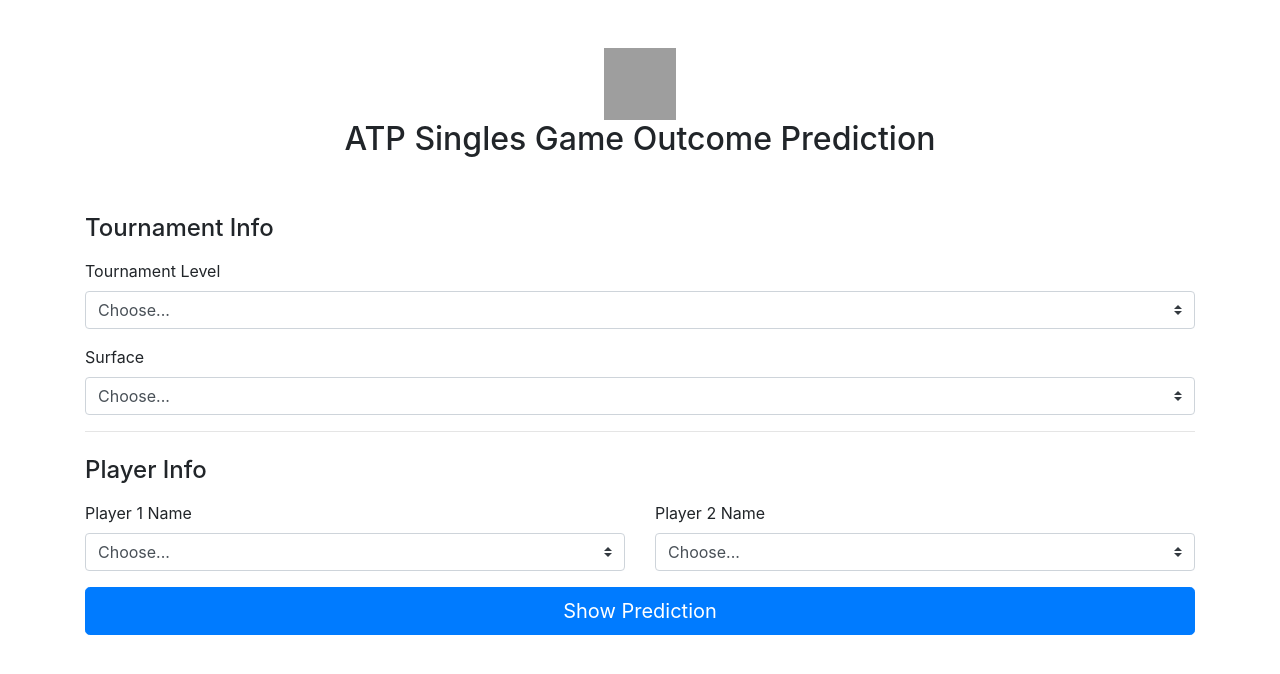
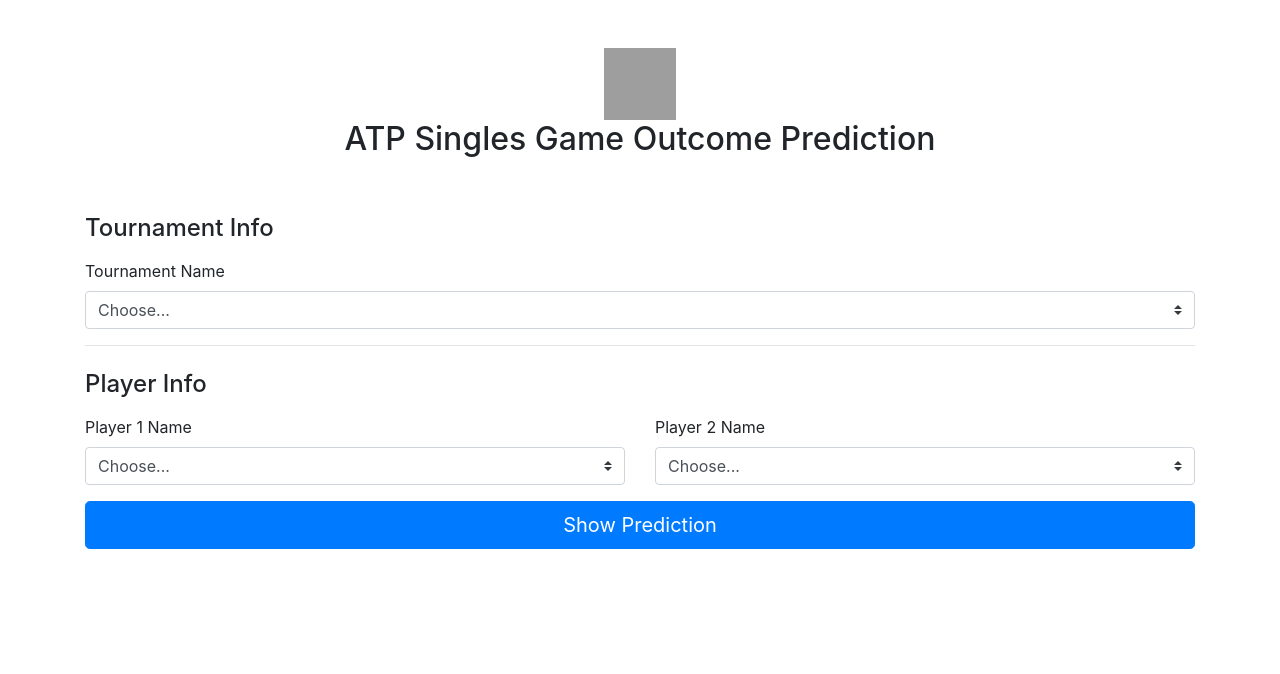
Before and after one commit to weiweiweiweili/ATP_Prediction, a Python web app: template App/msiapp/templates/index.html in a window 1280 px wide. Shown: the top 674 px of the page. Run offline with Jinja, Linux system fonts and the light colour scheme; the template is opened without the code that fills it, so the values that code supplies are empty; some libraries are stand-ins or nearby versions; grey boxes are pictures that could not be loaded.

Commit message:
data update

```diff
--- a/App/msiapp/templates/index.html
+++ b/App/msiapp/templates/index.html
@@ -18,36 +18,82 @@
       <h2>ATP Singles Game Outcome Prediction</h2>
     </div>
 
-    <form class="needs-validation" novalidate>
+    <form class="needs-validation" action="/predict" method="post" novalidate>
       <h4 class="mb-3">Tournament Info</h4>
 
       <div class="mb-3">
-          <label for="tourney_level">Tournament Level</label>
-          <select class="custom-select d-block w-100" id="tourney_level" required>
+          <label for="tourney_name">Tournament Name</label>
+          <select class="custom-select d-block w-100" name="tourney_name" required>
                   <option value="">Choose...</option>
-                  <option>A</option>
-                  <option>C</option>
-                  <option>D</option>
-                  <option>F</option>
-                  <option>G</option>
-                  <option>M</option>
+                  <option>S-Hertogenbosch</option>
+                  <option>Acapulco</option>
+                  <option>Antalya</option>
+                  <option>Antwerp</option>
+                  <option>Atlanta</option>
+                  <option>Auckland</option>
+                  <option>Australian Open</option>
+                  <option>Barcelona</option>
+                  <option>Basel</option>
+                  <option>Bastad</option>
+                  <option>Beijing </option>
+                  <option>Brisbane</option>
+                  <option>Budapest</option>
+                  <option>Buenos Aires</option>
+                  <option>Canada Masters</option>
+                  <option>Chengdu</option>
+                  <option>Chennai</option>
+                  <option>Cincinnati Masters</option>
+                  <option>Delray Beach</option>
+                  <option>Doha</option>
+                  <option>Dubai</option>
+                  <option>Eastbourne</option>
+                  <option>Estoril</option>
+                  <option>Geneva</option>
+                  <option>Gstaad</option>
+                  <option>Halle</option>
+                  <option>Hamburg</option>
+                  <option>Houston</option>
+                  <option>Indian Wells Masters</option>
+                  <option>Istanbul</option>
+                  <option>Kitzbuhel</option>
+                  <option>London</option>
+                  <option>Los Cabos</option>
+                  <option>Lyon</option>
+                  <option>Madrid</option>
+                  <option>Marrakech</option>
+                  <option>Marseille</option>
+                  <option>Memphis</option>
+                  <option>Metz</option>
+                  <option>Miami Masters</option>
+                  <option>Monte Carlo</option>
+                  <option>Montpellier</option>
+                  <option>Moscow</option>
+                  <option>Munich</option>
+                  <option>Newport</option>
+                  <option>Paris Masters</option>
+                  <option>Quito</option>
+                  <option>Rio De Janeiro</option>
+                  <option>Roland Garros</option>
+                  <option>Rome</option>
+                  <option>Rotterdam</option>
+                  <option>Sao Paulo</option>
+                  <option>Shanghai Masters</option>
+                  <option>Shenzhen</option>
+                  <option>Sofia</option>
+                  <option>St. Petersburg</option>
+                  <option>Stockholm</option>
+                  <option>Stuttgart</option>
+                  <option>Sydney</option>
+                  <option>Tokyo</option>
+                  <option>Umag</option>
+                  <option>Us Open</option>
+                  <option>Vienna</option>
+                  <option>Washington</option>
+                  <option>Wimbledon</option>
+                  <option>Winston-Salem</option>
           </select>
           <div class="invalid-feedback">
-            Please select a valid tournement level.
-          </div>
-      </div>
-
-      <div class="mb-3">
-          <label for="surface">Surface</label>
-          <select class="custom-select d-block w-100" id="surface" required>
-                  <option value="">Choose...</option>
-                  <option>Carpet</option>
-                  <option>Clay</option>
-                  <option>Grass</option>
-                  <option>Hard</option>
-          </select>
-          <div class="invalid-feedback">
-            Please select a valid surface.
+            Please select a valid tournement name.
           </div>
       </div>
 
@@ -56,8 +102,8 @@
       <h4 class="mb-3">Player Info</h4>
       <div class="row">
         <div class="col-md-6 mb-3">
-            <label for="name">Player 1 Name</label>
-              <select class="custom-select d-block w-100" id="name" required>
+            <label for="player1name">Player 1 Name</label>
+              <select class="custom-select d-block w-100" name="player1name" required>
                       <option value="">Choose...</option>
                       <option>Roger Federer</option>
                       <option>Rafael Nadal</option>
@@ -76,8 +122,8 @@
               </div>
         </div>
         <div class="col-md-6 mb-3">
-            <label for="name">Player 2 Name</label>
-              <select class="custom-select d-block w-100" id="name" required>
+            <label for="player2name">Player 2 Name</label>
+              <select class="custom-select d-block w-100" name="player2name" required>
                       <option value="">Choose...</option>
                       <option>Roger Federer</option>
                       <option>Rafael Nadal</option>
--- a/App/msiapp/templates/results.html
+++ b/App/msiapp/templates/results.html
@@ -15,8 +15,9 @@
         var option = {
     title : {
         text: 'Outcome Prediction',
-        x:'center'
-,top:20    },
+        x:'center',
+        top:20
+    },
     tooltip : {
         trigger: 'item',
         formatter: "{a} <br/>{b} : {c} ({d}%)"
```
Also changed, not shown: App/application.py (+18 -12 lines), src/models/atp_rankings_current.csv (added), 5 other files.
